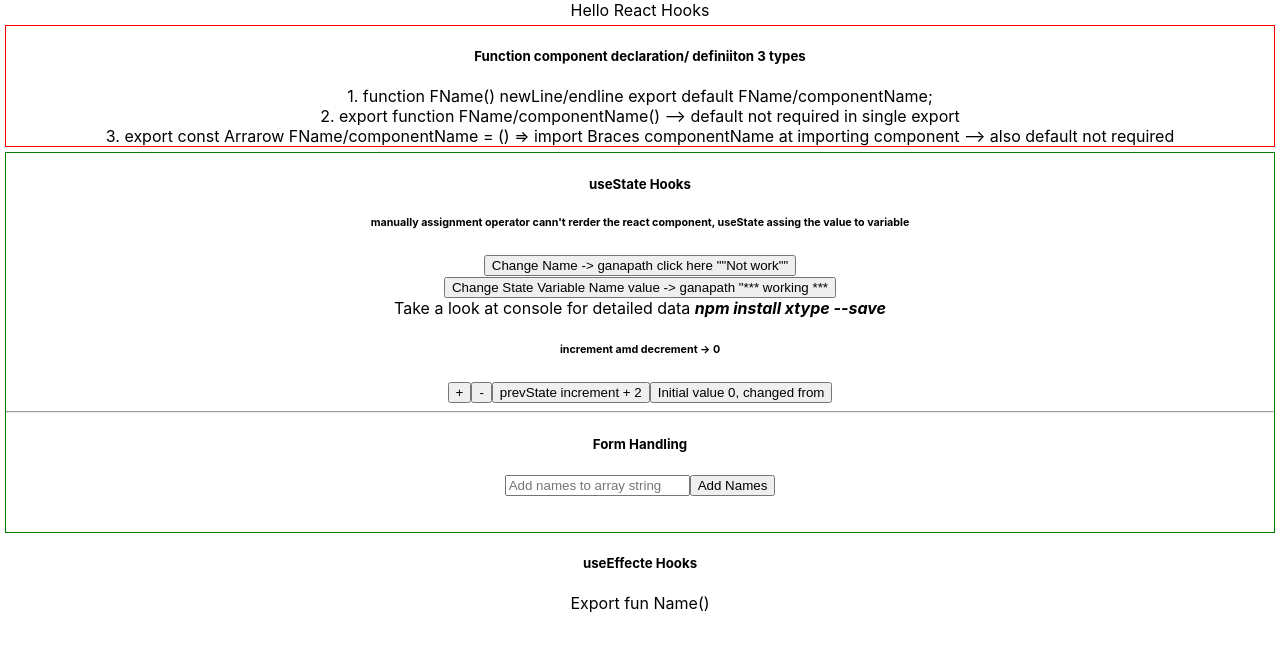
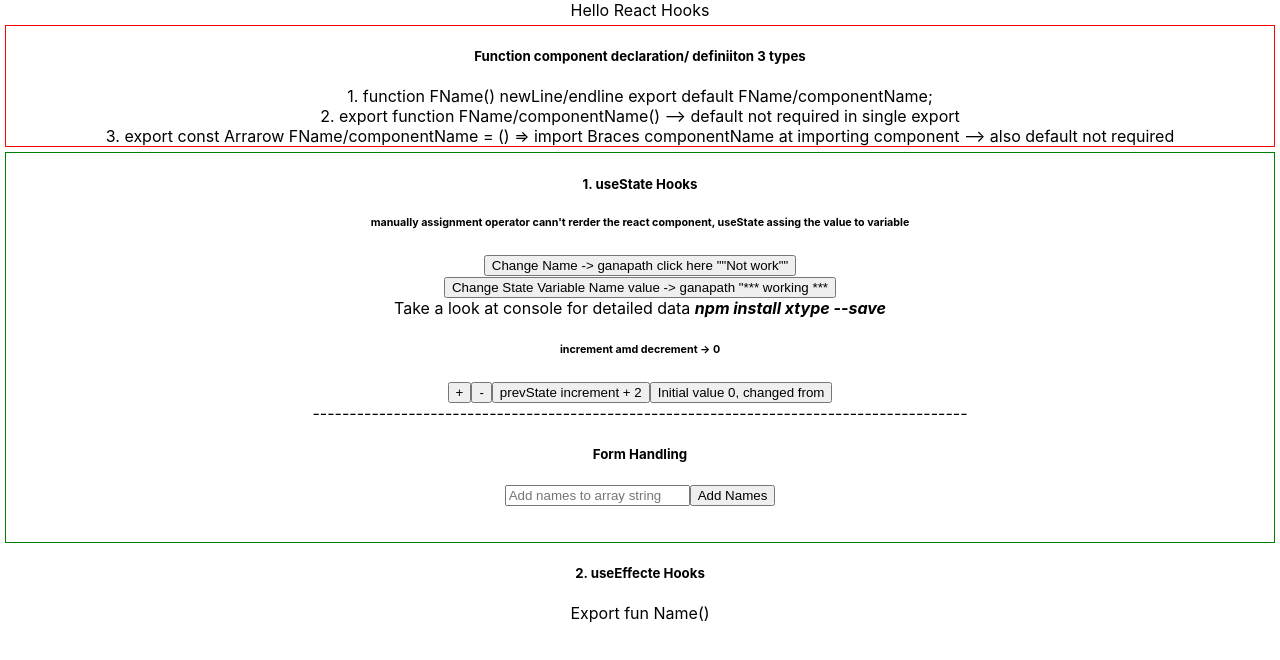
Before and after one commit to gnganapath/DipeshMalvia_YT_UI, a React (Create React App) app in the folder react-hooks/: page / in a window 1280 px wide. Shown: the top 660 px of the page. Built offline with nearby package versions, Linux system fonts and the light colour scheme.

Commit message:
1.use State hook -  compelte ref

```diff
--- a/react-hooks/src/hooks-components/useeffecthook.js
+++ b/react-hooks/src/hooks-components/useeffecthook.js
@@ -3,7 +3,7 @@ import React from 'react';
 export function UseEffectHook() {
     return (
         <div className="App">
-        <h5> useEffecte Hooks </h5>
+        <h5>2. useEffecte Hooks </h5>
         <div> Export  fun Name() </div>
 
         </div>
--- a/react-hooks/src/hooks-components/usestatehook.js
+++ b/react-hooks/src/hooks-components/usestatehook.js
@@ -74,7 +74,7 @@ function addNames(e){
 }
 return (
    <div className="App" style={{border: " 1px solid green", margin: 5}}>
-    <h5> useState Hooks </h5>
+    <h5>1. useState Hooks </h5>
     <h6> manually assignment operator cann't rerder the react component, useState assing the value to variable </h6>
     <button onClick={changeName}>Change Name -> {egname} click here ""Not work""</button>
     <br />
@@ -88,7 +88,8 @@ return (
     <button onClick={previousStateIncrement}> prevState increment + 2 </button>
 
     <button onClick={initValue}> Initial value {num}, changed from </button>
-    <hr />
+    <br />
+    -----------------------------------------------------------------------------------------
     <h5> Form Handling </h5>
 
     <form onSubmit={addNames}>
```
